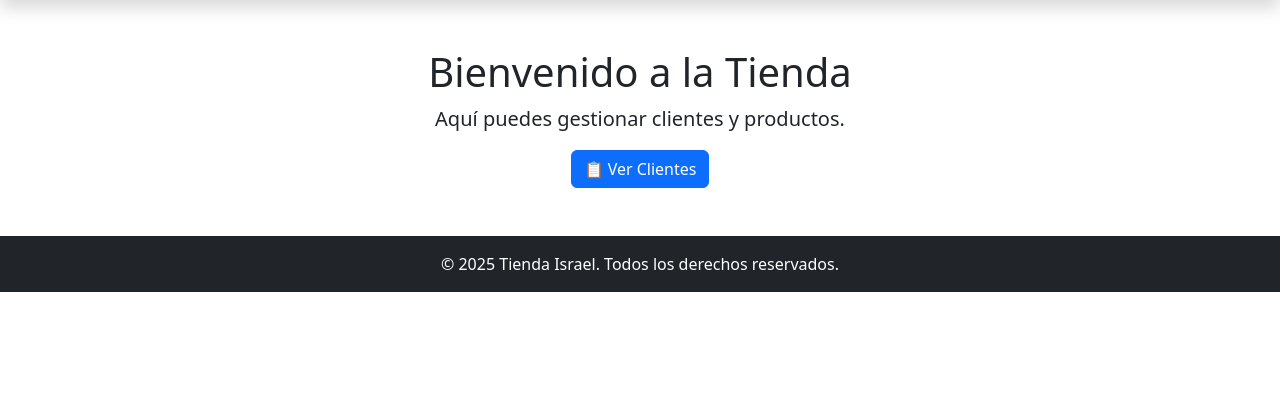
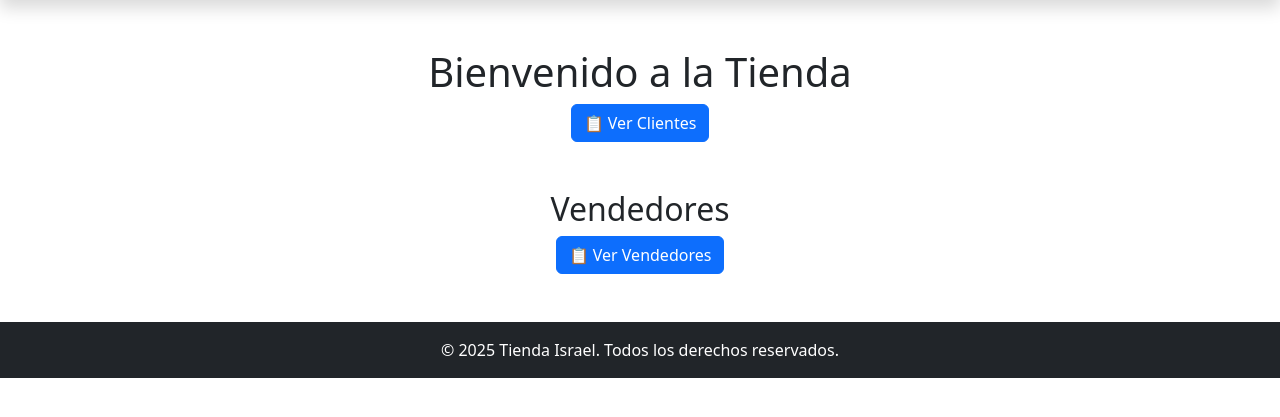
Before and after one commit to israelJ-daw/jorgeRecuperacion, a Django app: page / in a window 1280 px wide. Shown: the part 56-473 px from the top of the page. Run offline with Django 5.2, Linux system fonts and the light colour scheme; some libraries are stand-ins or nearby versions.

Commit message:
login y vendedores

```diff
--- a/tienda/admin.py
+++ b/tienda/admin.py
@@ -6,3 +6,4 @@ from .models import *
 
 admin.site.register(Cliente)
 admin.site.register(Usuario)
+admin.site.register(Vendedor)
--- a/tienda/models.py
+++ b/tienda/models.py
@@ -20,8 +20,10 @@ class Cliente(models.Model):
      return self.Usuario.username
 
 
-
-
 class Vendedor(models.Model):
 
   Usuario = models.OneToOneField(Usuario, on_delete=models.CASCADE)
+
+
+  def __str__(self):
+     return self.Usuario.username
--- a/tienda/templates/index.html
+++ b/tienda/templates/index.html
@@ -7,7 +7,10 @@
 {% block contenido %}
     <div class="text-center mt-5">
         <h1>Bienvenido a la Tienda</h1>
-        <p class="lead">Aquí puedes gestionar clientes y productos.</p>
         <a href="{% url 'lista_clientes' %}" class="btn btn-primary">📋 Ver Clientes</a>
     </div>
+    <div class="text-center mt-5" >
+       <h2>Vendedores</h2>
+        <a href="{% url 'lista_vendedores' %}" class="btn btn-primary">📋 Ver Vendedores</a>
+    </div>
 {% endblock %}
--- /dev/null
+++ b/tienda/templates/vendedores/vendedor.html
@@ -0,0 +1,4 @@
+<ul>
+    <li>  Vendedor {{vendedor.Usuario.username|capfirst}} </li>
+    <li> Email: {{vendedor.Usuario.email|capfirst}} </li>
+</ul>
--- a/tienda/urls.py
+++ b/tienda/urls.py
@@ -7,6 +7,7 @@ urlpatterns = [
 
     path('', views.index, name='index'),
     path('clientes/', views.lista_clientes,name= 'lista_clientes'),
+    path('vendedores/', views.lista_vendedores,name= 'lista_vendedores'),
     path('registro/', views.registrar_usuario, name='registro'),
     #inicio sesion prederteminado
     path('login/', auth_views.LoginView.as_view(template_name='registro/login.html'), name='login'),
--- a/tienda/views.py
+++ b/tienda/views.py
@@ -30,8 +30,21 @@ def registrar_usuario(request):
                 grupo.user_set.add(user)
                 cliente = Cliente.objects.create(Usuario=user)
                 cliente.save()
+            elif (rol == Usuario.VENDEDOR):
+                grupo=Group.objects.get(name='vendedores')
+                grupo.user_set.add(user)
+                vendedor= Vendedor.objects.create(Usuario=user)
+                vendedor.save()
+
+            login(request,user)
             return redirect('index')
 
     else:
         formulario = RegistroForm()
     return render(request, 'registro/signup.html', {'formulario': formulario})
+
+
+def lista_vendedores(request):
+    vendedores = Vendedor.objects.all()
+
+    return render (request, 'vendedores/lista_vendedores.html', {'vendedores': vendedores})
```
Also changed, not shown: tienda/templates/vendedores/lista_vendedores.html (added, +13 -0 lines), tienda/migrations/0001_initial.py.
